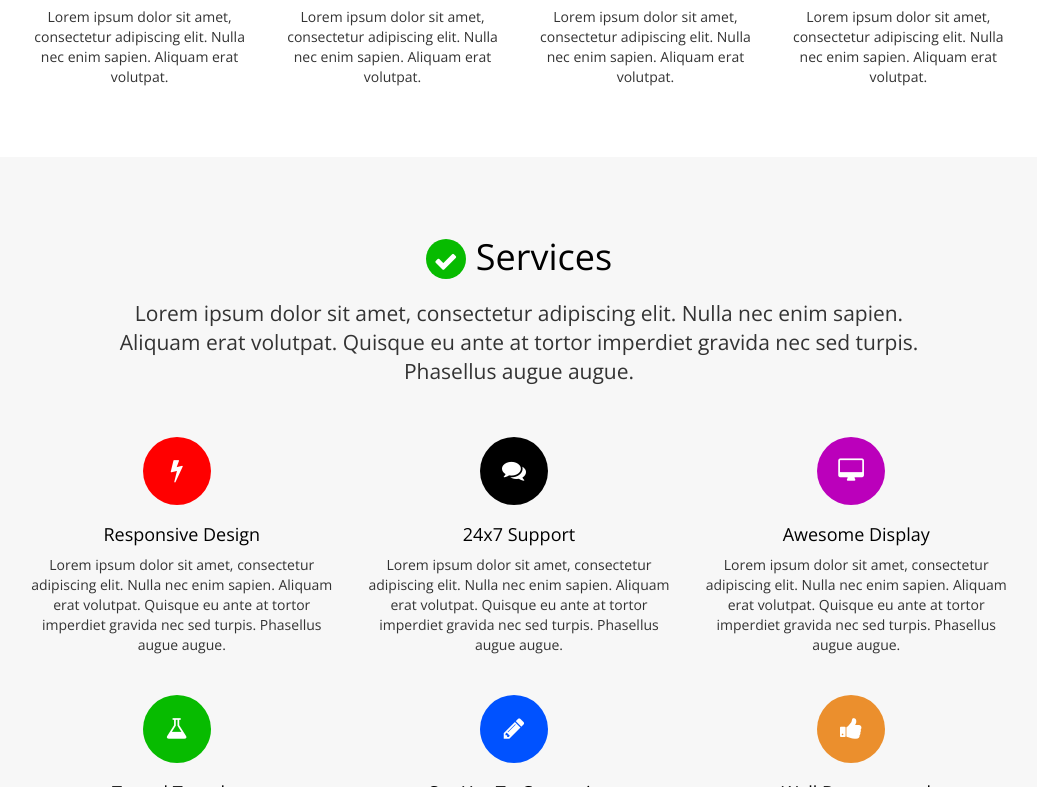
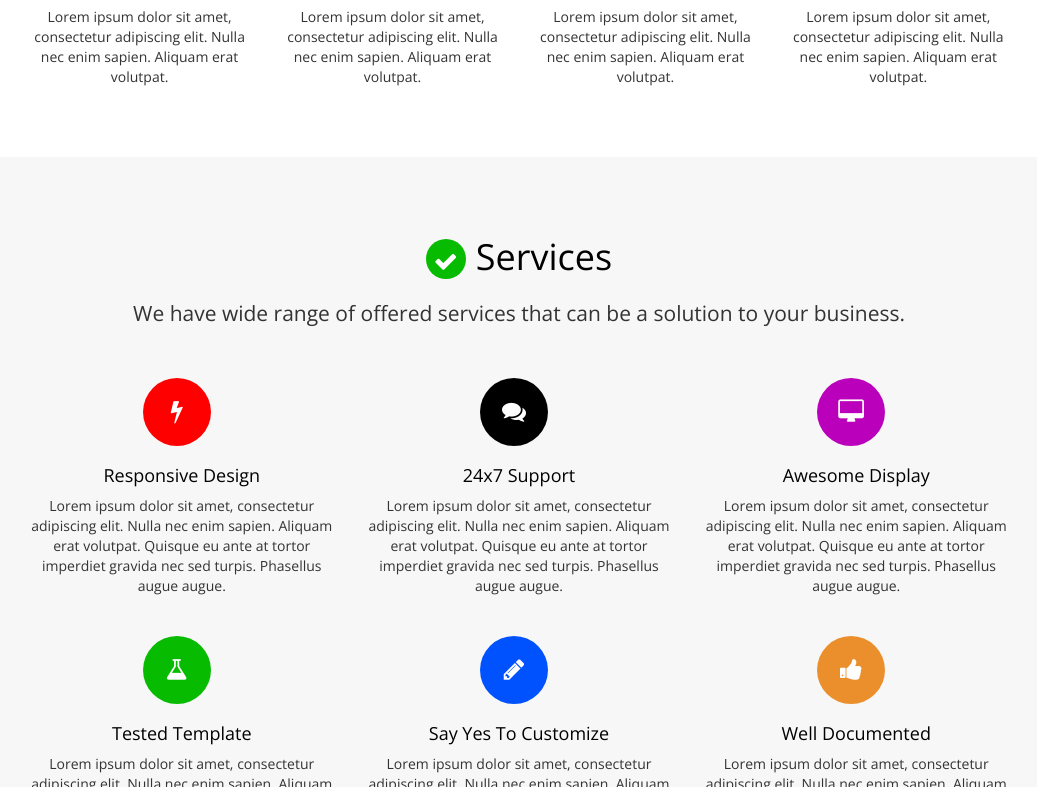
Before and after one commit to samplee123/yourparts, a plain HTML site: page index.html in a window 1280 px wide. Shown: the part 788-1575 px from the top of the page, without its empty margins (121-1158 px from the left). Drawn offline with nearby package versions, Linux system fonts and the light colour scheme.

Commit message:
update index.html
second commit

```diff
--- a/index.html
+++ b/index.html
@@ -250,9 +250,7 @@
                 <i class="fa fa-check small-icons bk-color-green"></i>Services
               </h1>
               <p class="lead">
-                Lorem ipsum dolor sit amet, consectetur adipiscing elit. Nulla
-                nec enim sapien. Aliquam erat volutpat. Quisque eu ante at
-                tortor imperdiet gravida nec sed turpis. Phasellus augue augue.
+                We have wide range of offered services that can be a solution to your business.
               </p>
             </div>
           </div>
```
